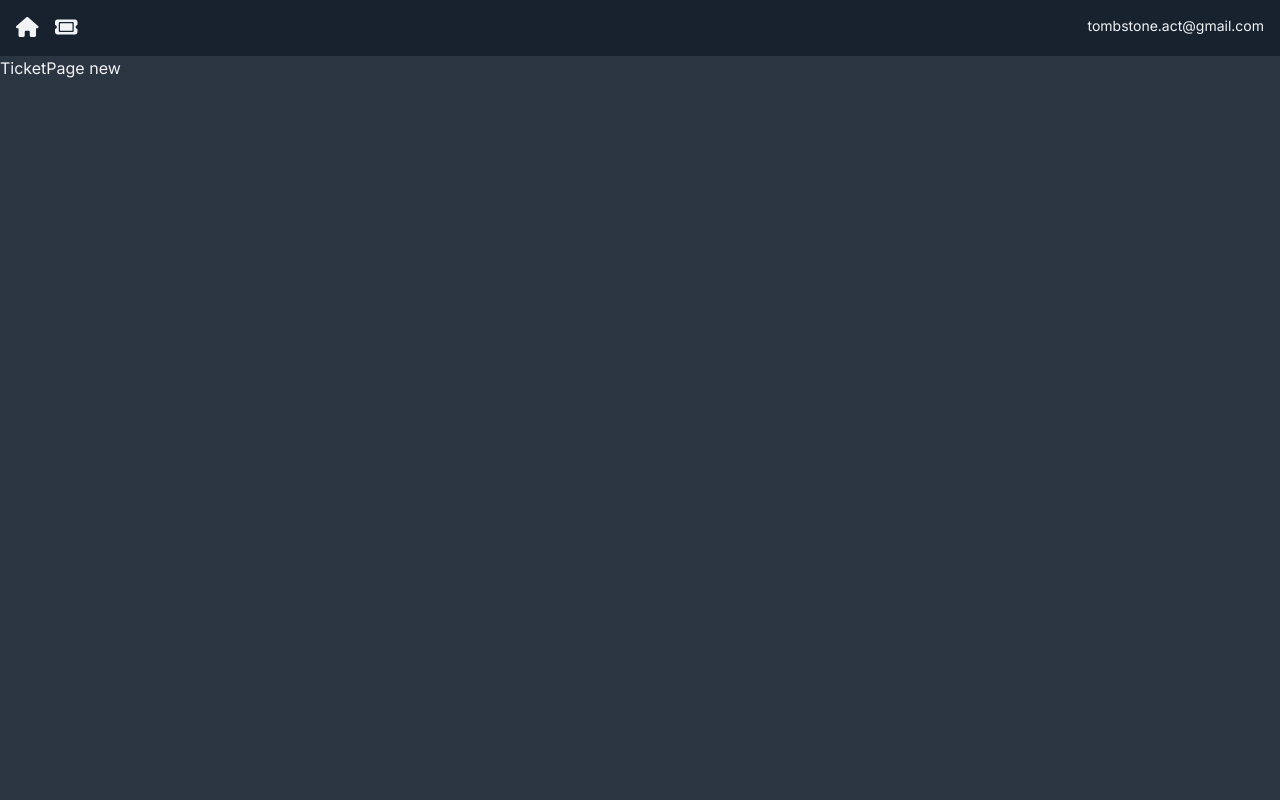
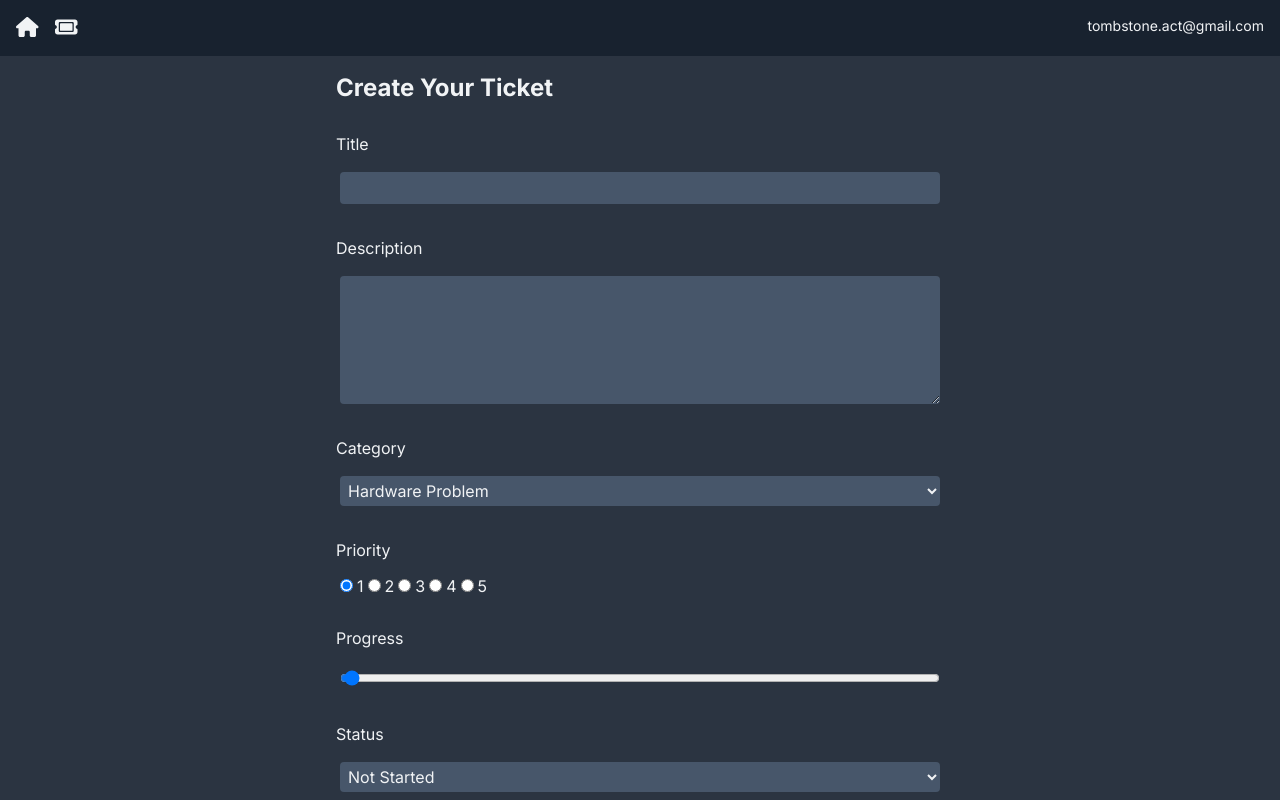
Before and after one commit to tombstone-10/ticketing-app, a Next.js app: page /TicketPage/new in a window 1280 px wide. Built offline with nearby package versions, Linux system fonts and the light colour scheme.

Commit message:
Ticket Form
Frontend developed.

```diff
--- a/app/(components)/TicketForm.jsx
+++ b/app/(components)/TicketForm.jsx
@@ -0,0 +1,139 @@
+"use client";
+
+import { useRouter } from "next/navigation";
+import React, { useState } from "react";
+
+const TicketForm = () => {
+  const handleChange = (e) => {
+    const value = e.target.value;
+    const name = e.target.name;
+
+    setFormData((preState) => ({
+      ...preState,
+      [name]: value,
+    }));
+  };
+
+  const handleSubmit = (e) => {
+    e.preventDefault();
+    // const res = await fetch()
+  };
+
+  const startingTicketData = {
+    title: "",
+    description: "",
+    priority: 1,
+    progress: 0,
+    status: "not started",
+    category: "Hardware Problem",
+  };
+
+  const [formData, setFormData] = useState(startingTicketData);
+
+  return (
+    <div className="flex justify-center">
+      <form
+        className="flex flex-col gap-3 w-1/2 mb-6"
+        method="post"
+        onSubmit={handleSubmit}
+      >
+        <h3>Create Your Ticket</h3>
+        <label>Title</label>
+        <input
+          id="title"
+          name="title"
+          type="text"
+          onChange={handleChange}
+          required={true}
+          value={formData.title}
+        />
+        <label>Description</label>
+        <textarea
+          id="description"
+          name="description"
+          onChange={handleChange}
+          required={true}
+          value={formData.description}
+          rows="5"
+        />
+        <label>Category</label>
+        <select
+          name="category"
+          value={formData.category}
+          onChange={handleChange}
+        >
+          <option value="Hardware Problem">Hardware Problem</option>
+          <option value="Software Problem">Software Problem</option>
+          <option value="Project">Project</option>
+        </select>
+        <label>Priority</label>
+        <div>
+          <input
+            id="priority-1"
+            name="priority"
+            type="radio"
+            onChange={handleChange}
+            value={1}
+            checked={formData.priority == 1}
+          />
+          <label>1</label>
+          <input
+            id="priority-2"
+            name="priority"
+            type="radio"
+            onChange={handleChange}
+            value={2}
+            checked={formData.priority == 2}
+          />
+          <label>2</label>
+          <input
+            id="priority-3"
+            name="priority"
+            type="radio"
+            onChange={handleChange}
+            value={3}
+            checked={formData.priority == 3}
+          />
+          <label>3</label>
+          <input
+            id="priority-4"
+            name="priority"
+            type="radio"
+            onChange={handleChange}
+            value={4}
+            checked={formData.priority == 4}
+          />
+          <label>4</label>
+          <input
+            id="priority-5"
+            name="priority"
+            type="radio"
+            onChange={handleChange}
+            value={5}
+            checked={formData.priority == 5}
+          />
+          <label>5</label>
+        </div>
+        <label>Progress</label>
+        <input
+          type="range"
+          id="progress"
+          name="progress"
+          value={formData.progress}
+          min="0"
+          max="100"
+          onChange={handleChange}
+        />
+        <label>Status</label>
+        <select name="status" value={formData.status} onChange={handleChange}>
+          <option value="not started">Not Started</option>
+          <option value="started">Started</option>
+          <option value="done">Done</option>
+        </select>
+        <input type="submit" className="btn max-w-xs" value="Create Ticket" />
+      </form>
+    </div>
+  );
+};
+
+export default TicketForm;
--- a/app/TicketPage/[id]/page.jsx
+++ b/app/TicketPage/[id]/page.jsx
@@ -1,5 +1,11 @@
+import TicketForm from "@/app/(components)/TicketForm";
+
 const TicketPage = ({ params }) => {
-  return <div>TicketPage {params.id}</div>;
+  return (
+    <div>
+      <TicketForm />
+    </div>
+  );
 };
 
 export default TicketPage;
--- a/app/globals.css
+++ b/app/globals.css
@@ -29,6 +29,20 @@
   p {
     @apply text-sm text-default-text;
   }
+
+  form {
+    @apply rounded-xl p-4;
+  }
+
+  label {
+    @apply mt-4;
+  }
+
+  input,
+  select,
+  textarea {
+    @apply m-1 rounded bg-card p-1;
+  }
 }
 
 @layer components {
```
